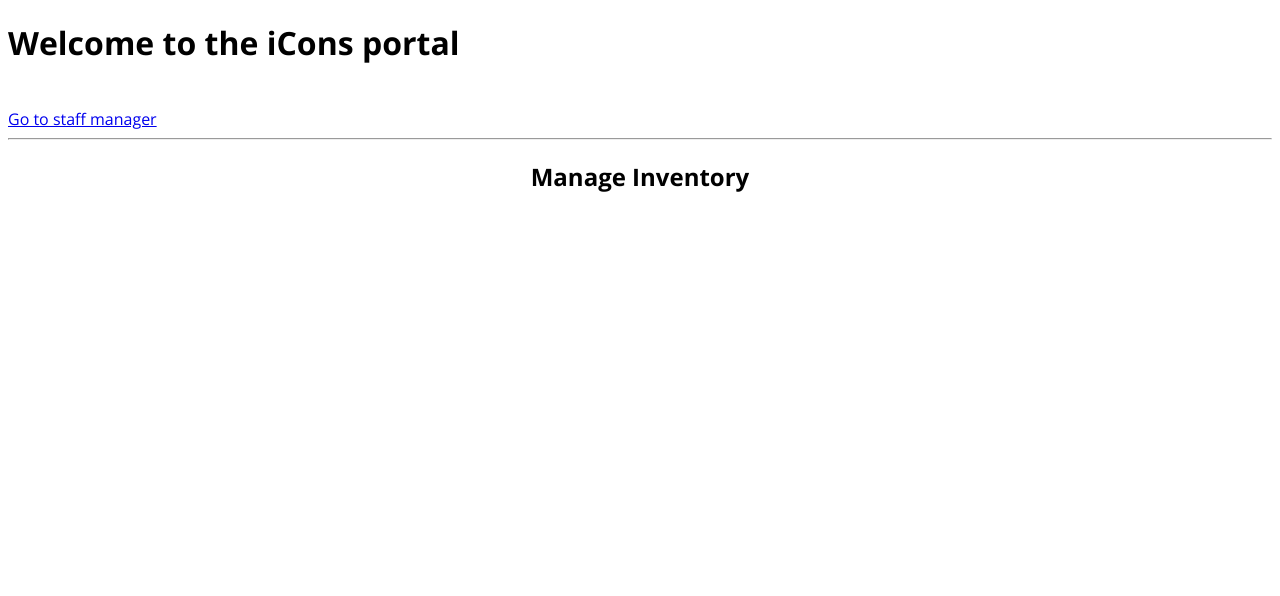
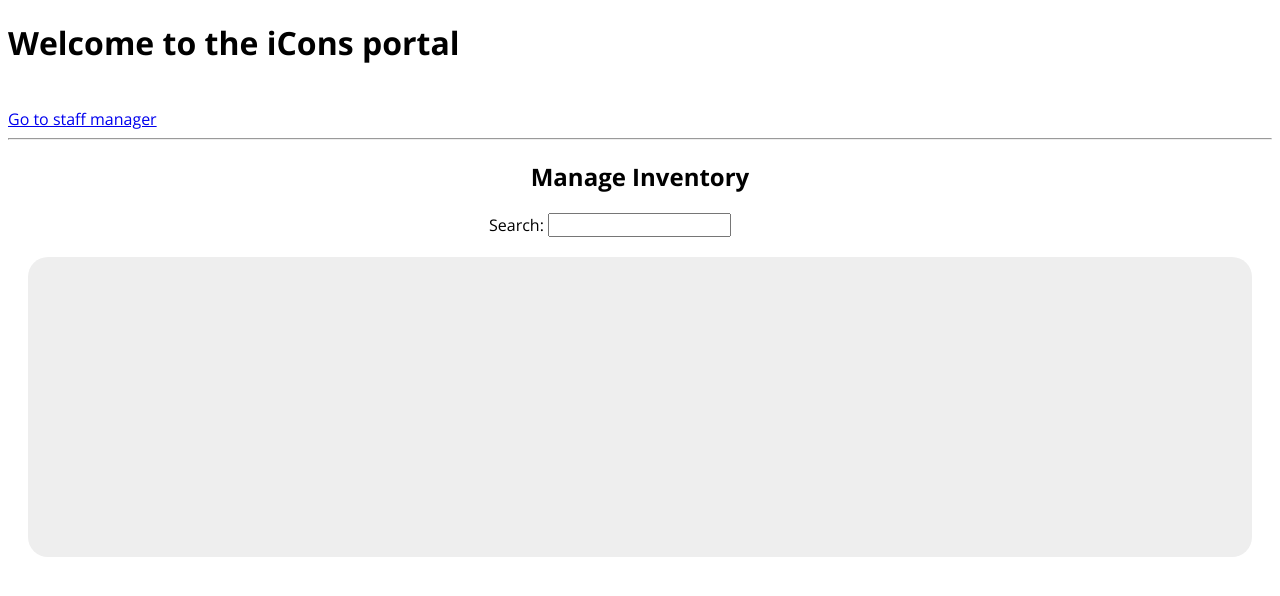
Before and after one commit to jtepp/iconsPortal, a website: page dist/index.html in a window 1280 px wide. Drawn offline with nearby package versions, Linux system fonts and the light colour scheme; no server answers.

Commit message:
added search bars

```diff
--- a/dist/index.css
+++ b/dist/index.css
@@ -19,6 +19,8 @@
     flex-direction: row;
     flex-wrap: wrap;
     align-items: center;
+    min-height: 300px;
+    min-width: calc(100% - 40px);
 }
 
 .card {
@@ -121,6 +123,12 @@ img {
 
 
 #editcard{
-
     padding: 20px;
 }
+
+#searchdiv {
+    display: flex;
+    align-items: center;
+    justify-content: center;
+    margin-right: 60px;
+}
--- a/dist/index.html
+++ b/dist/index.html
@@ -17,7 +17,11 @@
 <hr>
 <h2 id="head">Manage Inventory</h2>
 
-<div id="dbcont"></div>
+<div id="searchdiv">
+    Search:&nbsp<input type="search" name="" id="search" oninput="search()">
+</div>
+<div id="dbcont">
+</div>
 <div id="editor" >
     <div class="card" id="editcard">
         <div class="editspace" >
--- a/dist/index.js
+++ b/dist/index.js
@@ -158,3 +158,13 @@ function openEdit(id){
     }
     })
 }
+
+function search() {
+    const cont = document.getElementById('dbcont')
+    const query = document.getElementById('search')
+    for (let e of cont.childNodes){
+        if (e.id != "addnew") {
+            e.style.display = query.value == "" ? "block" : (e.textContent.toLowerCase().includes(query.value.toLowerCase()) ? "block" : "none")
+        }
+    }
+}
--- a/dist/staff.css
+++ b/dist/staff.css
@@ -124,3 +124,10 @@
     align-items: center;
     color: white;
 }
+
+#searchdiv {
+    display: flex;
+    align-items: center;
+    justify-content: center;
+    margin-right: 60px;
+}
```
Also changed, not shown: dist/staff.html (+3 -1 lines), dist/staff.js (+11 -0 lines).
